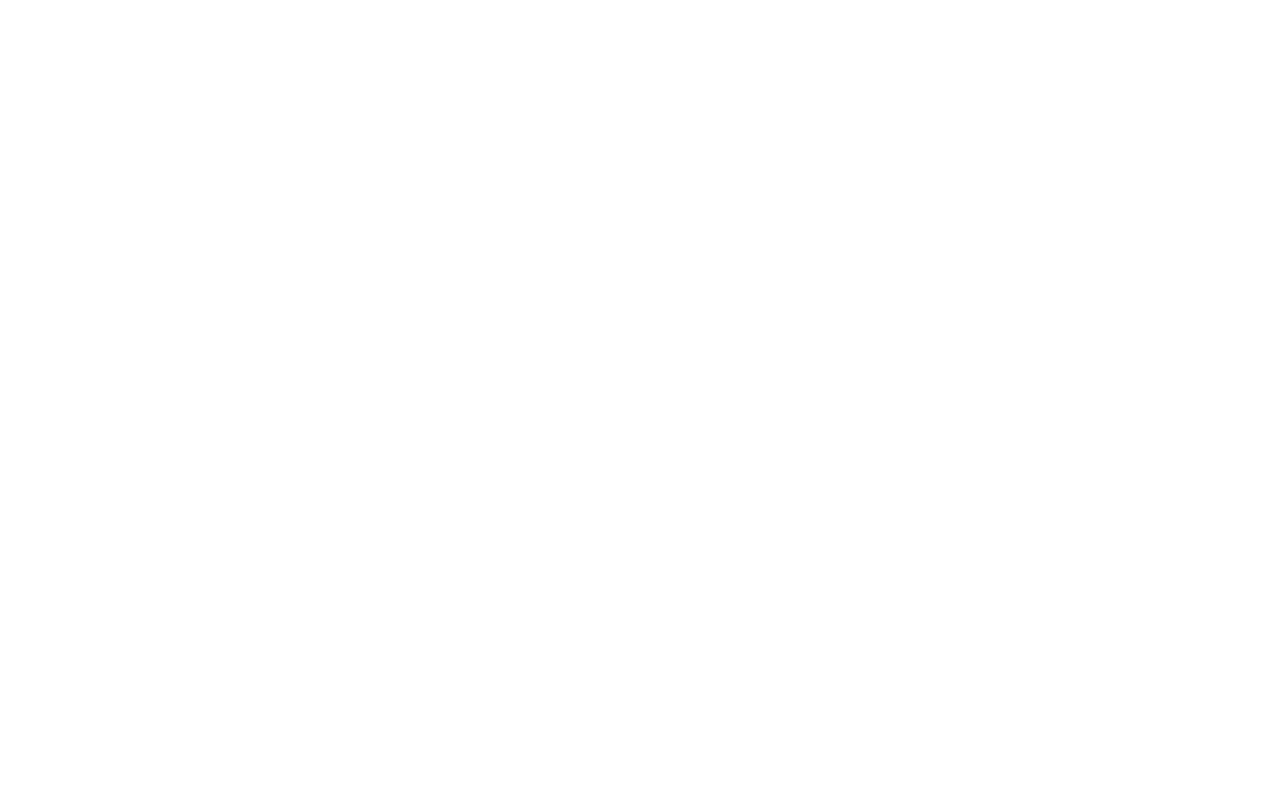
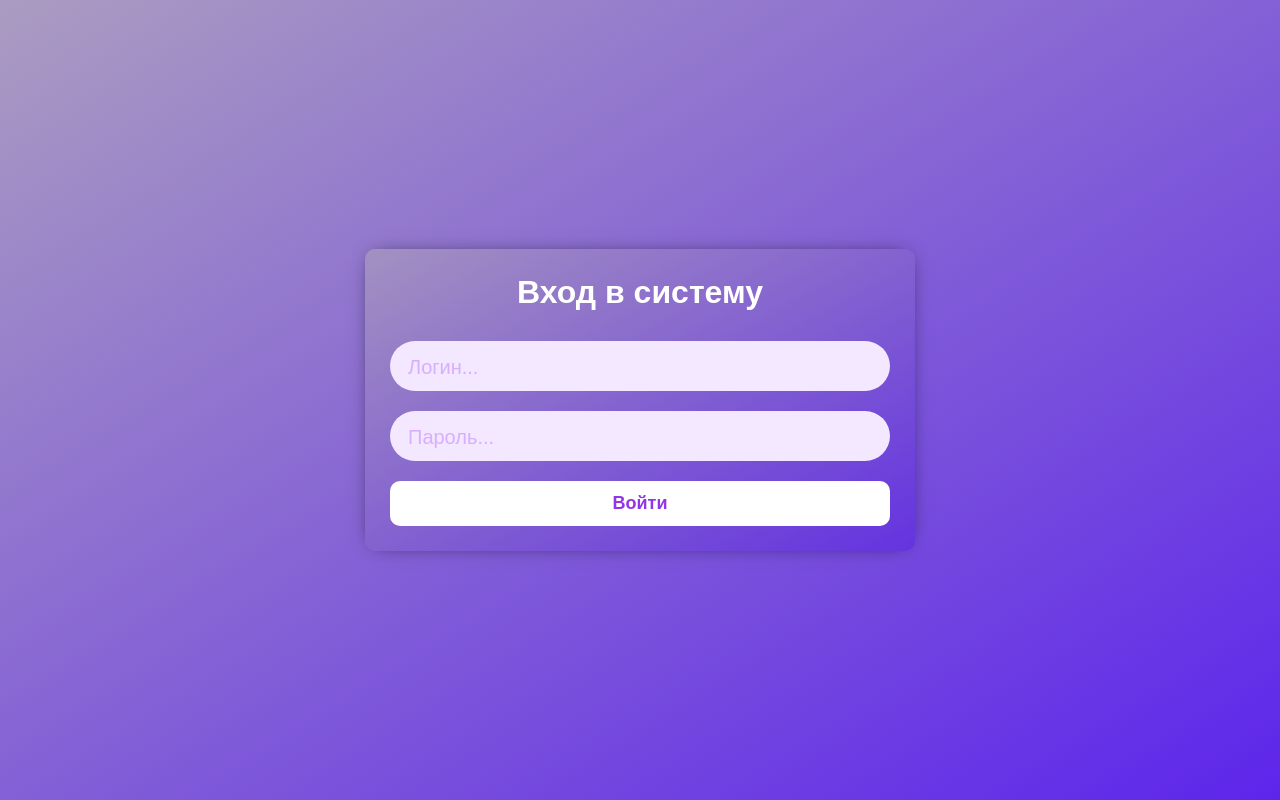
Before and after one commit to bekachino/LocalPay, a React (Create React App) app: page /login in a window 1280 px wide. Built offline with nearby package versions, Linux system fonts and the light colour scheme.

Commit message:
login page

```diff
--- a/src/App.css
+++ b/src/App.css
@@ -6,7 +6,7 @@
   font-family: Montserrat, sans-serif;
 }
 
-body, #root, .App,.home  {
+body, #root, .App, .home, .login  {
   min-height: 100vh;
   margin: 0;
 }
--- a/src/App.js
+++ b/src/App.js
@@ -1,9 +1,17 @@
 import './App.css';
 import { Navigate, Route, Routes } from "react-router-dom";
 import AdminHome from "./Containers/AdminHome/AdminHome";
+import Login from "./Containers/Login/Login";
 
 function App() {
   const publicRoutes = (
+    <Route
+      path='/login'
+      element={<Login/>}
+    />
+  );
+
+  const adminRoutes = (
     <Route
       path='/home'
       element={<AdminHome/>}
@@ -21,6 +29,7 @@
           />}
         />
         {publicRoutes}
+        {adminRoutes}
       </Routes>
     </div>
   );
--- a/src/Components/CustomButton/customButton.css
+++ b/src/Components/CustomButton/customButton.css
@@ -7,6 +7,7 @@
   border: 0;
   font-weight: 600;
   transition: 0.2s;
+  cursor: pointer;
 }
 
 .custom-btn:hover {
@@ -102,7 +103,7 @@
   top: 50%;
   left: 50%;
   translate: -50% -50%;
-  animation: spin 1s linear infinite;
+  animation: spin .8s linear infinite;
 }
 
 .custom-btn-color-primary.custom-btn-loading::before {
--- a/src/Components/Paper/paper.css
+++ b/src/Components/Paper/paper.css
@@ -5,4 +5,5 @@
   background-color: rgba(255, 255, 255, 0.15);
   margin: auto;
   background-repeat: no-repeat;
+  box-shadow: 0 0 20px -10px #000000;
 }
--- /dev/null
+++ b/src/Containers/Login/Login.jsx
@@ -0,0 +1,43 @@
+import React, { useState } from 'react';
+import Paper from "../../Components/Paper/Paper";
+import './login.css';
+import Input from "../../Components/Input/Input";
+import CustomButton from "../../Components/CustomButton/CustomButton";
+
+const Login = () => {
+  const [loading, setLoading] = useState(false);
+
+  return (
+    <div className='login'>
+      <Paper className='login-paper'>
+        <h1>Вход в систему</h1>
+        <form onSubmit={(e) => {
+          e.preventDefault();
+          setLoading(!loading);
+        }}>
+          <Input
+            name='login'
+            color='secondary'
+            size='large'
+            placeholder='Логин...'
+          />
+          <Input
+            type='password'
+            name='password'
+            color='secondary'
+            size='large'
+            placeholder='Пароль...'
+          />
+          <CustomButton
+            type='submit'
+            color='secondary'
+            rounded
+            loading={loading}
+          >Войти</CustomButton>
+        </form>
+      </Paper>
+    </div>
+  );
+};
+
+export default Login;
--- /dev/null
+++ b/src/Containers/Login/login.css
@@ -0,0 +1,28 @@
+.login {
+  display: flex;
+  justify-content: center;
+  align-items: center;
+  background-image: linear-gradient(to bottom right, #aa9cc1, #5d25eb);
+  background-repeat: no-repeat;
+}
+
+.login-paper {
+  width: 100%;
+  max-width: 500px;
+  background-image: linear-gradient(to bottom right, #a391c1, #6433df);
+  margin: 0 15px;
+  padding: 25px;
+}
+
+.login-paper h1 {
+  text-align: center;
+  color: #FFFFFF;
+  margin: 0;
+}
+
+.login form {
+  display: flex;
+  flex-direction: column;
+  gap: 20px;
+  margin-top: 30px;
+}
```
Also changed, not shown: src/Containers/AdminHome/AdminHome.jsx (+25 -5 lines).
